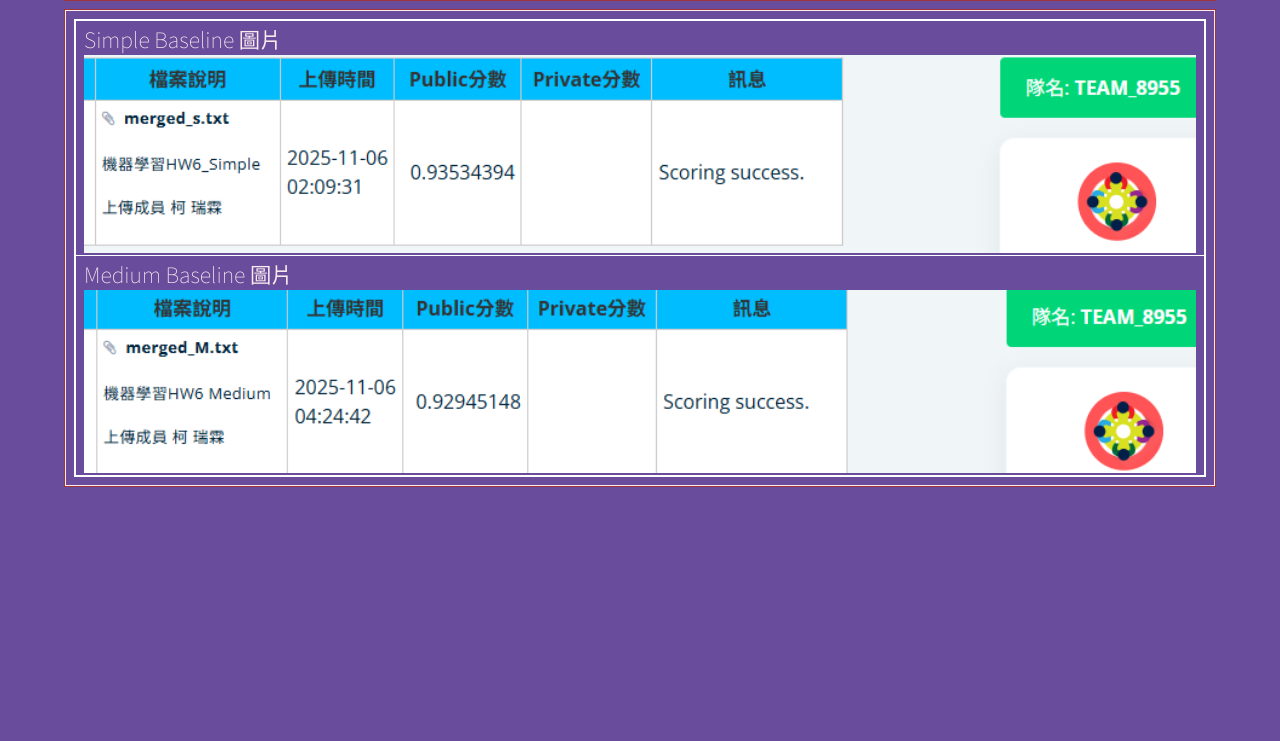
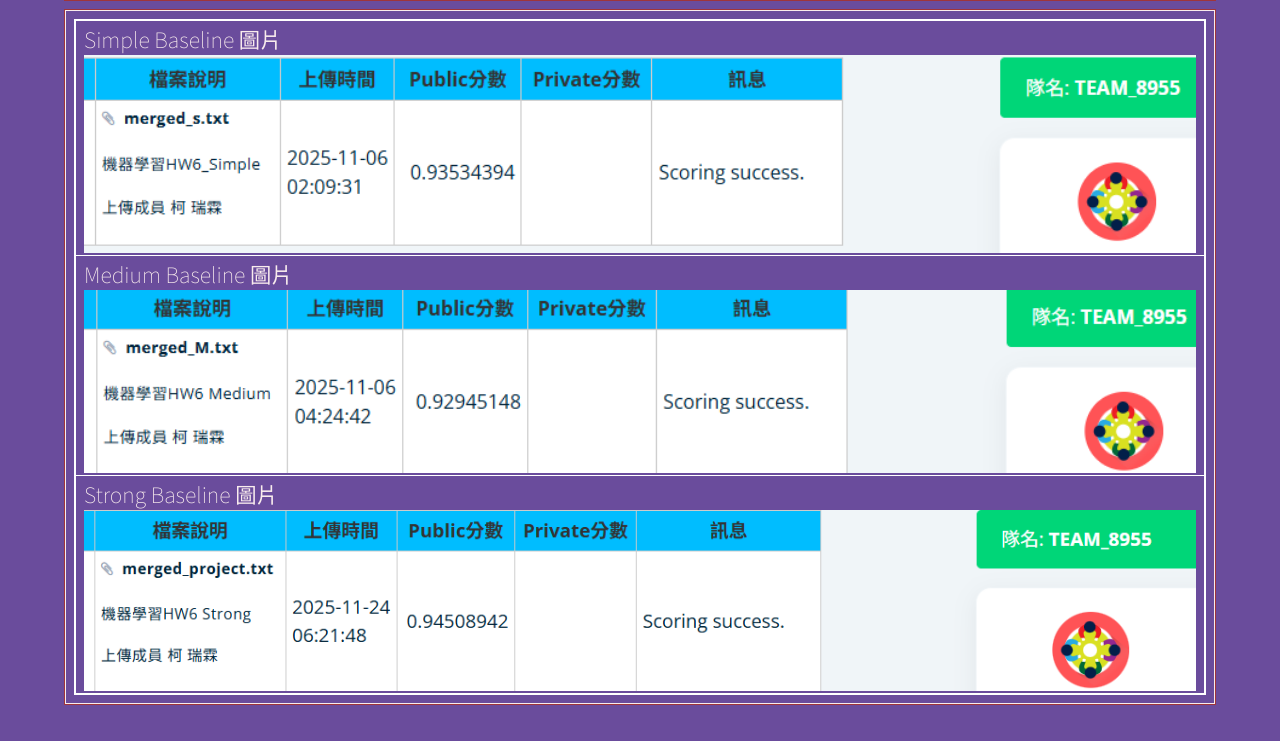
Before and after one commit to kerueilin9/ml2025f, a plain HTML site: page hw06/index.html in a window 1280 px wide. Shown: the part 527-1268 px from the top of the page. Before the commit the page ends 1050 px from the top, so only its background shows below. Drawn offline with nearby package versions, Linux system fonts and the light colour scheme; a web font is replaced by a local one.

Commit message:
hw6 strong

```diff
--- a/hw06/index.html
+++ b/hw06/index.html
@@ -207,6 +207,10 @@
           <td> Medium Baseline 圖片
           <img src="medium.png" width="100%">
         </tr>
+        <tr>
+          <td> Strong Baseline 圖片
+          <img src="strong.png" width="100%">
+        </tr>
       </table>
     </div>
   </div>
```
Also changed, not shown: hw04/index.html (+1 -1 lines), hw05/index.html (+1 -1 lines), hw06/strong.png (added).
